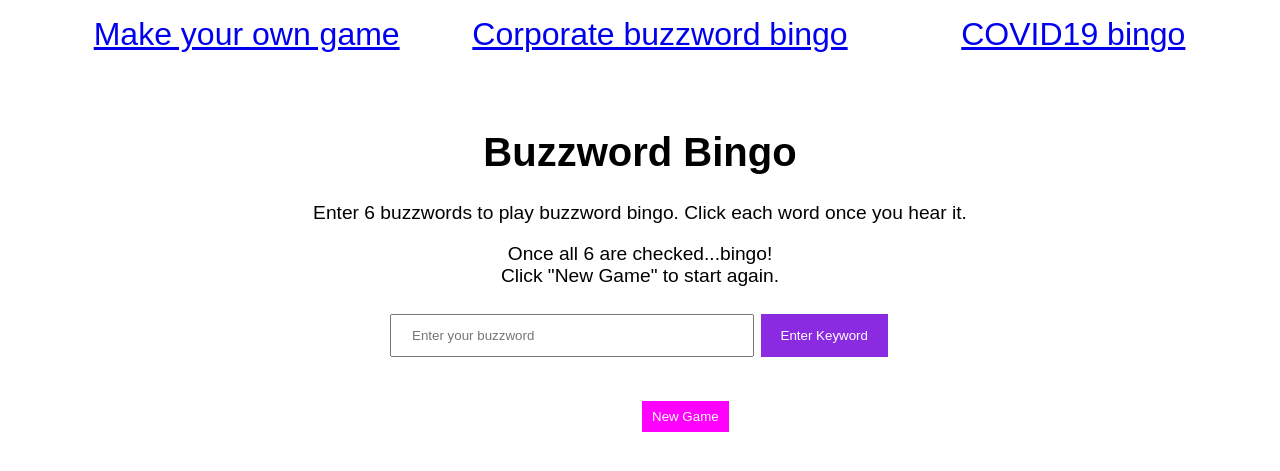
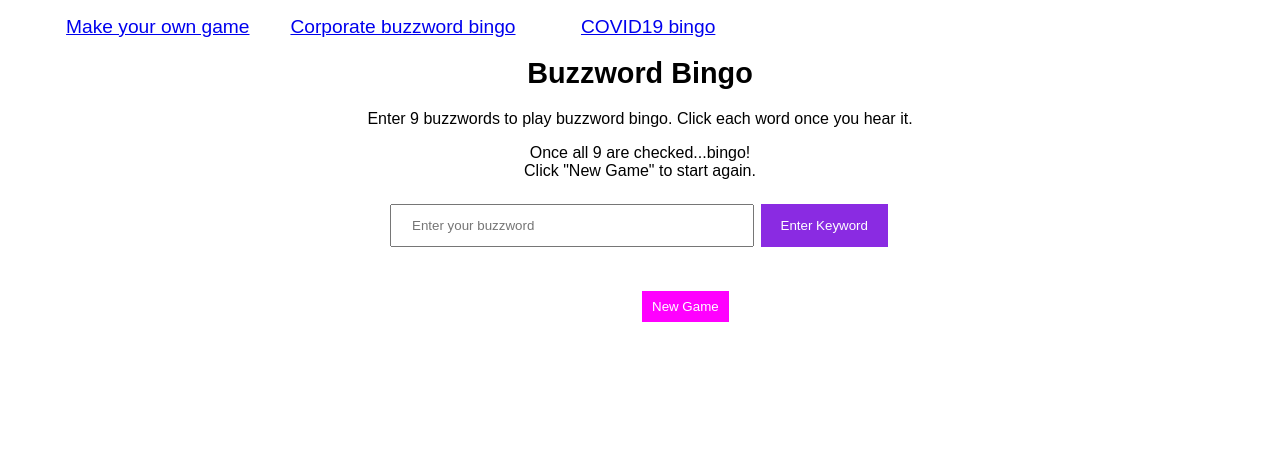
Before and after one commit to chrisrusselldigital/buzzwordbingo, a PHP site: page / in a window 1280 px wide. Shown: the top 471 px of the page. Run offline with PHP 8.4, Linux system fonts and the light colour scheme; some libraries are stand-ins or nearby versions.

Commit message:
Update nav

```diff
--- a/buzzword.js
+++ b/buzzword.js
@@ -7,7 +7,7 @@ window.dataLayer = window.dataLayer || [];
 //Add the buzzwords
 function readBuzzword(keyword) {
 
-  if (buzzwordsContainer.length < 6) {
+  if (buzzwordsContainer.length < 9) {
 
     buzzwordsContainer.push(document.getElementById(keyword).value);
 
@@ -19,16 +19,17 @@ function readBuzzword(keyword) {
   }
 
   else {
-    alert("No more than 6 words");
+    alert("No more than 9 words");
   }
 }
 
 function strike(ele) {
-  if ((buzzwordsContainer.length === 6) && (ele.style.textDecoration !== "line-through")) {
+  if ((buzzwordsContainer.length === 9) && (ele.style.textDecoration !== "line-through")) {
     ele.style.textDecoration = "line-through";
     ele.style.color = "#8A2BE2";
   } else {
     ele.style.textDecoration = "normal";
+    console.log(buzzwordsContainer);
   }
 }
 
@@ -40,7 +41,7 @@ function clickCounter() {
     }
 
   }
-  if (checks.length === 6) {
+  if (checks.length === 9) {
     dataLayer.push({
       'buzzwords': buzzwordsContainer.toString(),
       'event': 'buzzwordsAdded'
--- a/corporateBuzzwords.js
+++ b/corporateBuzzwords.js
@@ -1,5 +1,5 @@
 var list = document.getElementsByTagName("li");
-var buzzwords = ["Aligned","Strategy","Resources","Stakeholder","Data science","Innovate"];
+var buzzwords = ["Aligned","Strategy","Resources","Stakeholder","Data science","Innovate","Deep dive","Omni-channel","Quick win"];
 var checks = [];
 
 window.dataLayer = window.dataLayer || [];
--- a/covid19Buzzwords.js
+++ b/covid19Buzzwords.js
@@ -1,5 +1,5 @@
 var list = document.getElementsByTagName("li");
-var buzzwords = ["Unprecedented times","Now more than ever","In it together","New normal","Lockdown","Tier 3"];
+var buzzwords = ["Unprecedented times","Now more than ever","In it together","New normal","Lockdown","Vaccination", "Home schooling", "Tea?", "30 minutes exercise"];
 var checks = [];
 
 window.dataLayer = window.dataLayer || [];
@@ -31,7 +31,7 @@ function clickCounter() {
     }
   }
 
-  if (checks.length === 6) {
+  if (checks.length === 9) {
     dataLayer.push({
       'buzzwords': buzzwords.toString(),
       'event': 'buzzwordsAdded'
--- a/css/buzzwords.css
+++ b/css/buzzwords.css
@@ -1,14 +1,24 @@
 body {margin: 0;}
+
+nav#topnav ul li {
+  font-family: Arial, Helvetica, sans-serif;
+  font-size: 1.2em;
+  text-align: center;
+  width: 19%;
+  display: inline;
+  float: left;
+  margin-right: .5em;
+}
 
 h1 {
   font-family: Arial, Helvetica, sans-serif;
-  font-size: 2.5em;
+  font-size: 1.8em;
   text-align: center;
 }
 
 p {
   font-family: Arial, Helvetica, sans-serif;
-  font-size: 1.2em;
+  font-size: 1em;
   margin-left: auto;
   margin-right: auto;
   text-align: center;
@@ -43,12 +53,13 @@ input[type=button], input[type=submit], input[type=reset] {
   margin: 4px 2px;
 }
 
-ul > li {
+ul#words > li {
   font-family: Arial, Helvetica, sans-serif;
-  font-size: 2em;
+  font-size: 1.8em;
   width: calc(100% / 3);
-  margin-bottom: 50px;
+  margin-bottom: 30px;
 }
+
 
 #clear {
   position: fixed;
--- a/index.html
+++ b/index.html
@@ -25,16 +25,18 @@ j=d.createElement(s),dl=l!='dataLayer'?'&l='+l:'';j.async=true;j.src=
     <noscript><iframe src="https://www.googletagmanager.com/ns.html?id=GTM-NSR6B9S"
     height="0" width="0" style="display:none;visibility:hidden"></iframe></noscript>
     <!-- End Google Tag Manager (noscript) -->
-<ul class="topnav">
+<nav id="topnav">
+<ul>
     <li><a href="/">Make your own game</a></li>
     <li><a href="corporate-buzzword-bingo.html">Corporate buzzword bingo</a></li>
     <li><a href="/covid19-buzzwords.html">COVID19 bingo</a></li>
     <!--<li class="right"><a href="https://medium.com/@_chris_russell/buzzword-bingo-1cdb29e6509e">About</a></li>-->
 </ul>
+</nav>
 
     <h1>Buzzword Bingo</h1>
-    <p>Enter 6 buzzwords to play buzzword bingo. Click each word once you hear it.</p>
-    <p>Once all 6 are checked...bingo!<br/>
+    <p>Enter 9 buzzwords to play buzzword bingo. Click each word once you hear it.</p>
+    <p>Once all 9 are checked...bingo!<br/>
     Click "New Game" to start again.</p>
 
 <!-- Game starts here -->
```
Also changed, not shown: corporate-buzzword-bingo.html (renamed from corporate-buzzwords.html, +9 -1 lines), covid19-buzzwords.html (+8 -2 lines).
